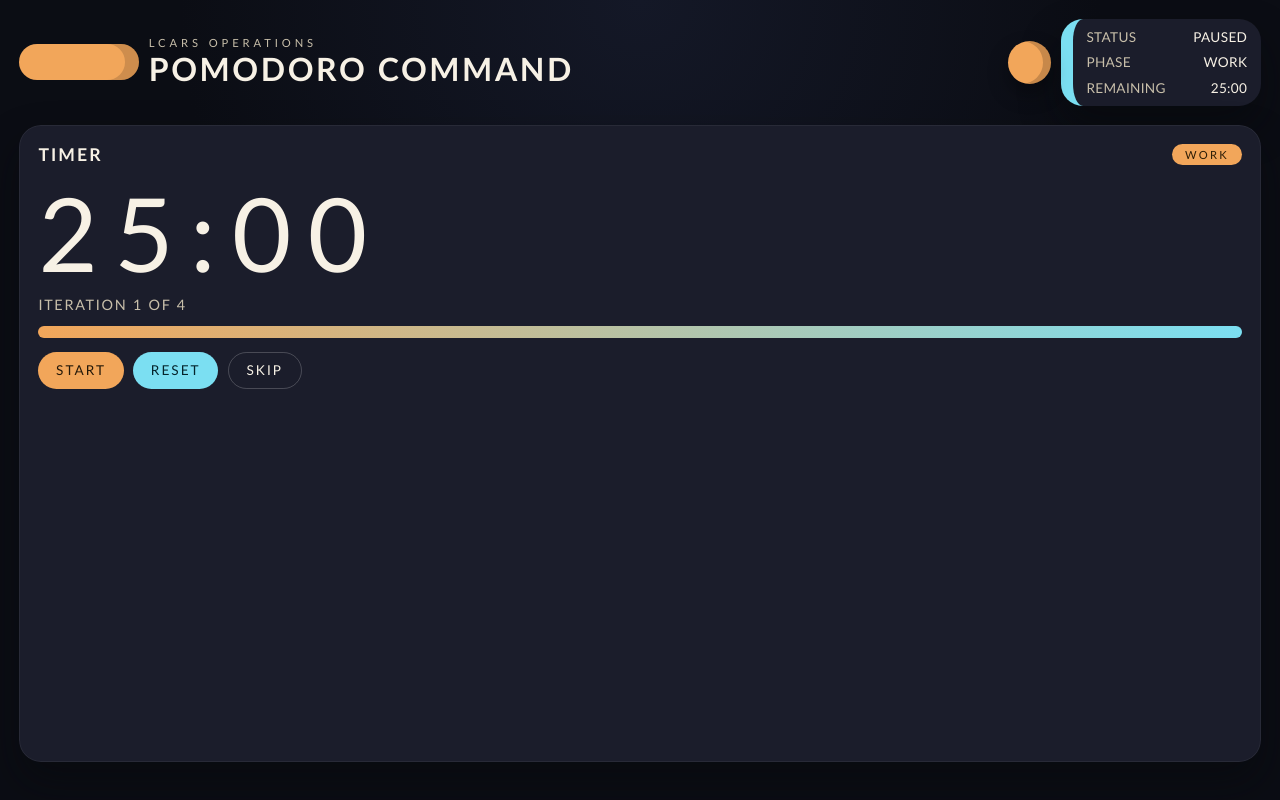
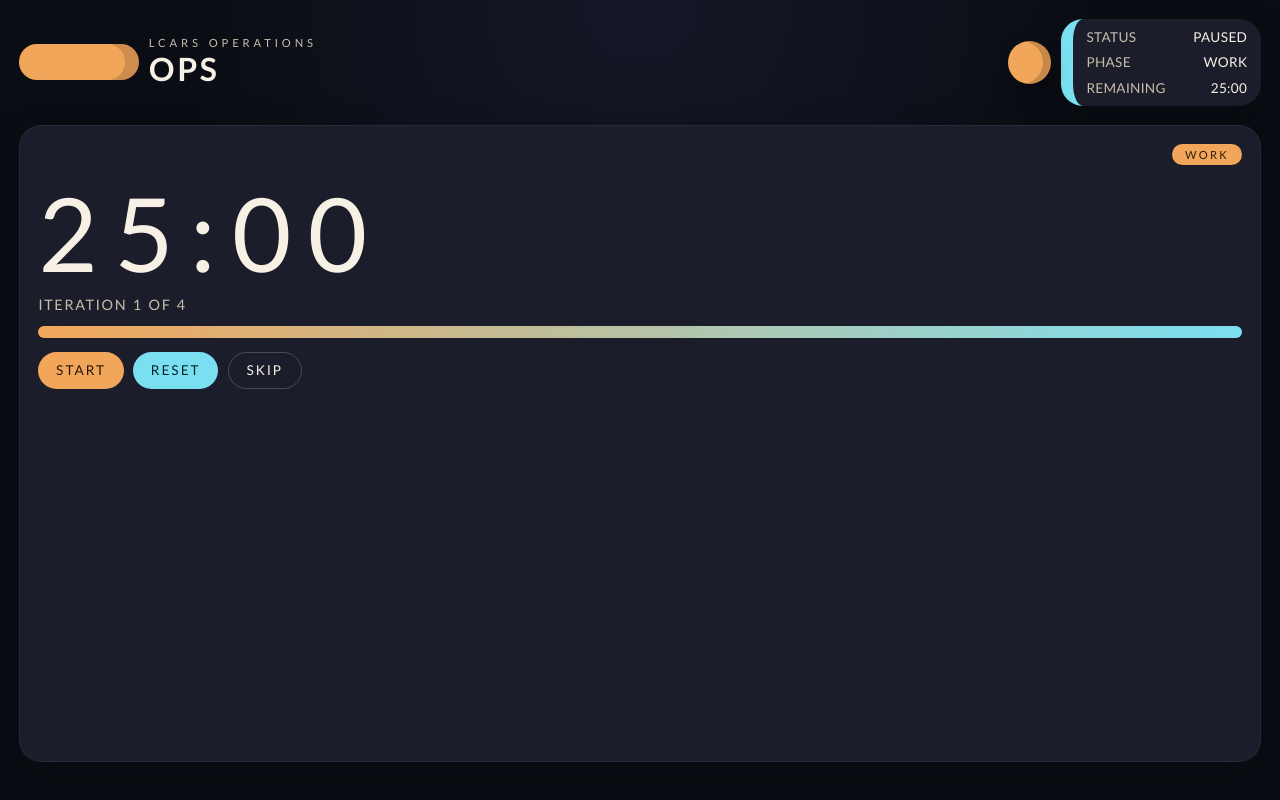
Before and after one commit to kamkejj/pomodoro, a SvelteKit app: page / in a window 1280 px wide. Built offline with nearby package versions, Linux system fonts and the light colour scheme.

Commit message:
chore(ui): adjust header labels

```diff
--- a/src/routes/+page.svelte
+++ b/src/routes/+page.svelte
@@ -466,7 +466,7 @@
 			<div class="brand-pill" aria-hidden="true"></div>
 			<div class="brand-text">
 				<span class="brand-label">LCARS Operations</span>
-				<h1 class="brand-title">Pomodoro Command</h1>
+				<h1 class="brand-title">Ops</h1>
 			</div>
 		</div>
 		<div class="topbar-actions">
@@ -499,7 +499,7 @@
 	<div class="content">
 		<section class="panel" aria-labelledby="timer-title">
 			<div class="panel-header">
-				<h2 id="timer-title" class="panel-title">Timer</h2>
+				<span id="timer-title" class="panel-title"></span>
 				<span
 					class={`phase-badge ${
 						phase === 'work'
```
